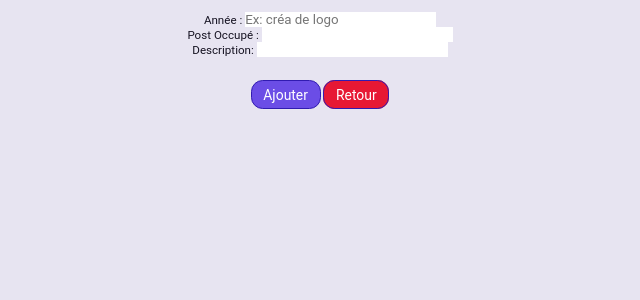
After one commit to alban-okoby/e-cv, a PHP site: page /admin/src/Controller/InsertEducation.php in a window 1280 px wide. The commit adds this page. Shown: the top 300 px of the page, without its empty margins (320-960 px from the left). Run offline with PHP 8.4, Linux system fonts and the light colour scheme.

Commit message:
Insert education script

```diff
--- a/admin/index.php
+++ b/admin/index.php
@@ -151,6 +151,7 @@
         </div>
         <div class="education">
                 <h2>Education / Experiences </h2>
+                <a href="./src/Controller/InsertEducation.php" class="btn btn-success">New education/exp</a>
                 <table class="table table-striped table-bordered">
                     <thead>
                         <tr>
--- a/admin/src/Controller/InserPortfolio.php
+++ b/admin/src/Controller/InserPortfolio.php
@@ -79,7 +79,7 @@ function cleanInput($data)
     <link rel="stylesheet" href="../css/Admin.css">
 </head>
 <body>
-    <form class="form" role="form" method="post" enctype="multipart/form-data" action="">
+    <form class="form" role="form" method="post" enctype="multipart/form-data" action="InserPortfolio.php">
         <div class="form-group">
             <label>Nom du projet :</label>
             <input class="form-control" type="text" id="name" name="project_name" placeholder="Ex: créa de logo" value="<?php echo $projectName; ?>"> </input>
--- /dev/null
+++ b/admin/src/Controller/InsertEducation.php
@@ -0,0 +1,92 @@
+<?php
+
+    require '../../../data/database.php';
+
+    $anneeError = $postError = $desciptionError = $annee = $post = $description = "";
+
+    $isSuccess = $isUploadSuccess = true;
+
+    if(!empty($_POST)){
+        $annee          = cleanInput($_POST['annee']);
+        $post           = cleanInput($_POST['post']);
+        $description    = cleanInput($_POST['description']);
+
+        $isSuccess      = true;
+        $isUploadSuccess = false;
+
+        if(empty($annee)){
+            $anneeError = 'Le nom ne peut être vide !';
+            $isSuccess = false;
+        }
+        if(empty($post)){
+            $projectImageError = 'Attention ! remplissez le post';
+            $isSuccess = false;
+        }
+        if(empty($description)){
+            $desciptionError = 'Attention ! veuillez remplir la description';
+            $isSuccess = false;
+        }
+        else {
+
+            $isUploadSuccess = true;
+        }
+        if($isUploadSuccess && $isSuccess){
+
+            $connect = DataBase::connect();
+            $educationInsert = $connect->prepare("INSERT INTO education(annee, post, description) VALUES(:annee, :post, :description)");
+            $educationInsert->execute(array(
+                                            'annee' => $annee,
+                                            'post' => $post,
+                                            'description' => $description));
+
+            DataBase::disconnect();
+            header("location:../../index.php");
+        }
+
+    }
+
+function cleanInput($data)
+{
+    $id = htmlspecialchars($data);
+    $id = stripslashes($data);
+    $id = trim($data);
+
+    return $data;
+}
+
+?>
+
+
+<!DOCTYPE html>
+<html lang="fr">
+<head>
+    <meta charset="UTF-8">
+    <meta http-equiv="X-UA-Compatible" content="IE=edge">
+    <meta name="viewport" content="width=device-width, initial-scale=1.0">
+    <title>E-CV | Alban Okoby</title>
+    <link rel="stylesheet" href="../css/Admin.css">
+</head>
+<body>
+    <form class="form" role="form" method="post" action="InsertEducation.php">
+        <div class="form-group">
+            <label for="annee">Année :</label>
+            <input class="form-control" type="text" id="annee" name="annee" placeholder="Ex: créa de logo" value="<?php echo $annee; ?>"> </input>
+            <span class="help-inline"><?php echo $anneeError; ?></span>
+        </div>
+        <div class="form-group">
+            <label for="post">Post Occupé :</label>
+            <input type="text" name="post" id="post">
+            <span class="help-inline"><?php echo $postError ;?></span>
+        </div>
+        <div class="form-group">
+            <label for="description">Description:</label>
+            <input type="textarea" name="description" id="description">
+            <span class="help-inline"><?php echo $desciptionError ;?></span>
+        </div>
+        <div class="form-actions">
+            <button type="submit" class="btn btn-primary"><span class="glyphicon glyphicon-pencil"></span> Ajouter</button>
+            <a href="index.php" class="btn btn-danger"><span class="glyphicon glyphicon-arrow-left"></span> Retour</a>
+        </div>
+    </form>
+</body>
+</html>
```
Also changed, not shown: src/Model/EducationModel.php (+21 -2 lines).
